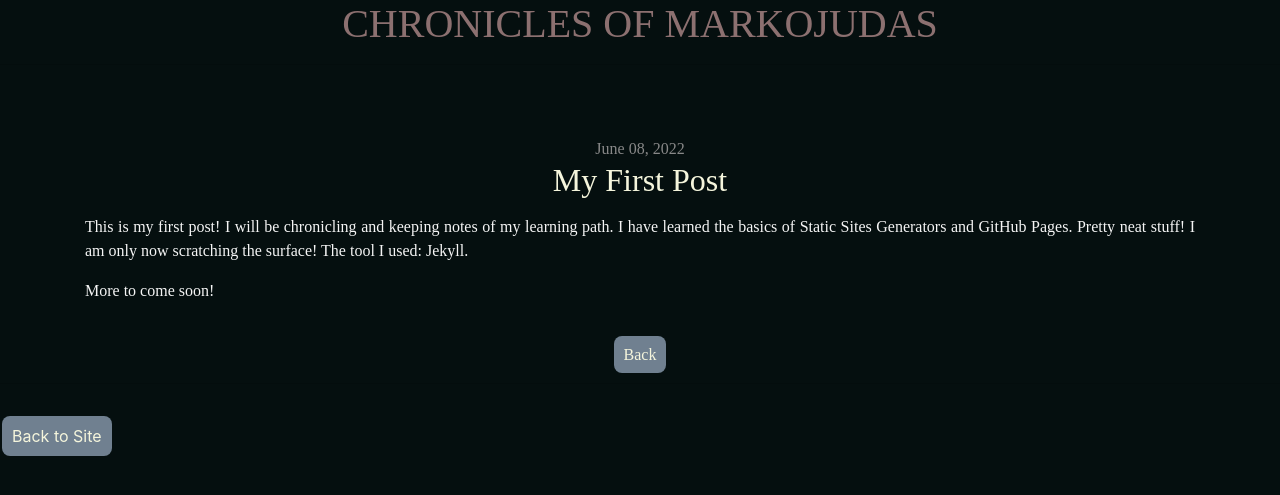
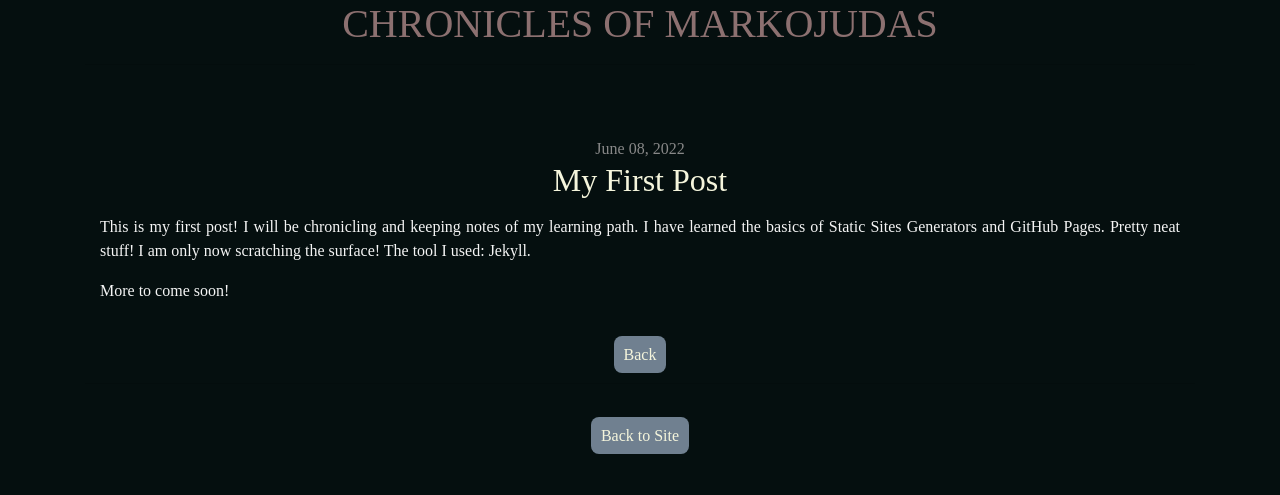
Before and after one commit to Markojudas/chronicles, a Jekyll site: the page built from _posts/2022-06-07-My-First-Post.md, in a window 1280 px wide. Shown: the top 495 px of the page. Built offline with Jekyll 4.4.1, drawn with Linux system fonts in a browser that asks for light colours; nearby versions of some CDN libraries; some web fonts are replaced.

Commit message:
fixed the button

```diff
--- a/_layouts/default.html
+++ b/_layouts/default.html
@@ -83,13 +83,13 @@
 <body>
     <div class="container">
         <h1>CHRONICLES OF MARKOJUDAS</h1>
+        <hr>
+        <br>
+        {{ content }}
+        <hr>
+        <br>
+        <a class="button" href="https://markojudas.com">Back to Site</a>
     </div>
-    <hr>
-    <br>
-    {{ content }}
-    <hr>
-    <br>
-    <a class="button" href="https://markojudas.com">Back to Site</a>
 </body>
 
 </html>
```
